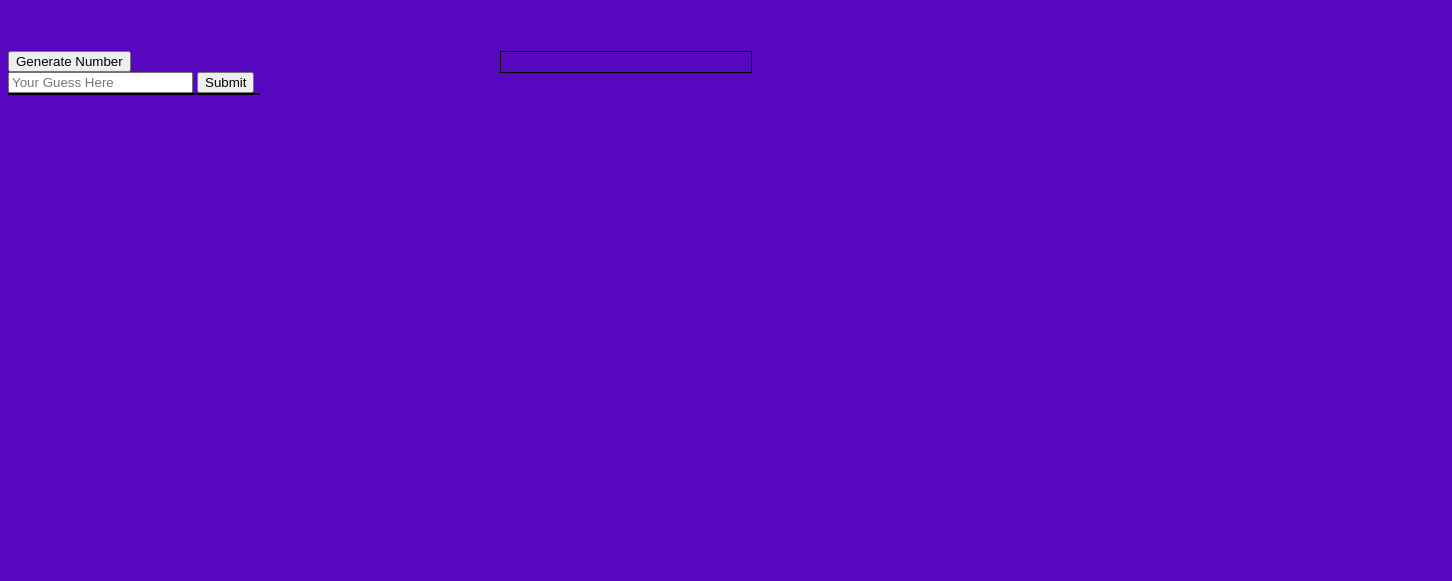
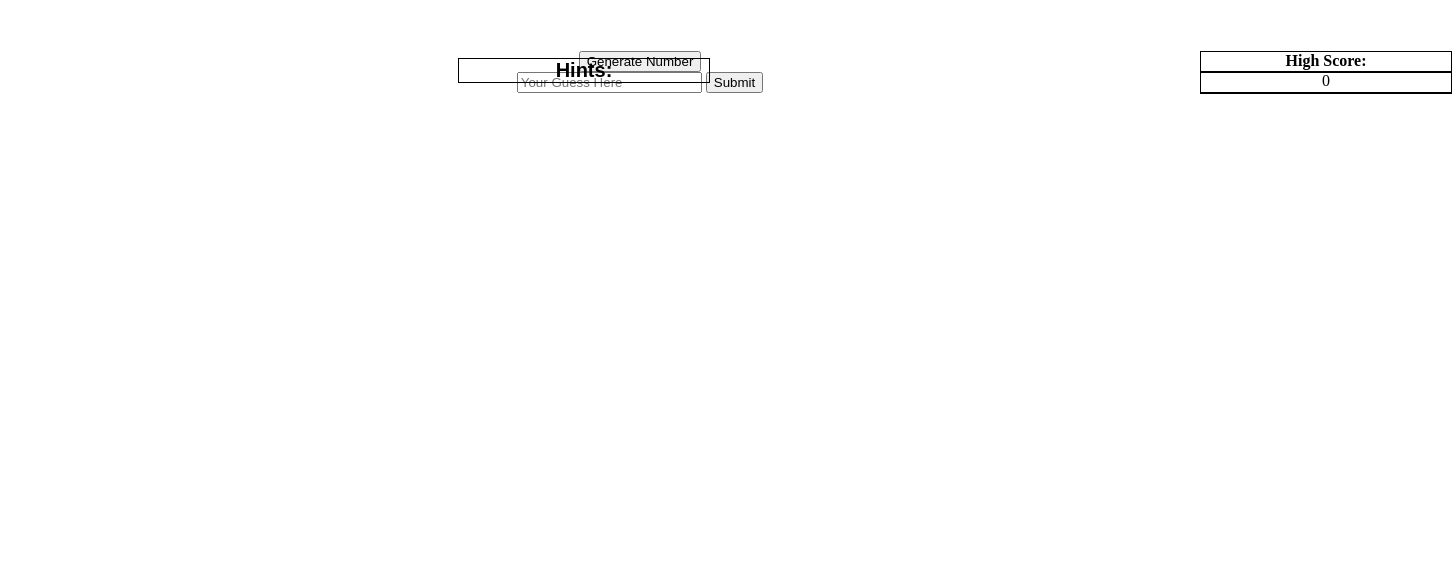
Before and after one commit to aiddao/ap-csp-performance, a plain HTML site: page index.html in a window 1280 px wide. Shown: the part 219-800 px from the top of the page, 1452 px wide, since content can reach past the window. Drawn offline with nearby package versions, Linux system fonts and the light colour scheme.

Commit message:
Co-authored-by: Anthony <AmyTheAtrocity@users.noreply.github.com>

```diff
--- a/index.html
+++ b/index.html
@@ -8,8 +8,12 @@
 
 <body>
 <h1 class = "title">Number Guessr</h1>
+<div id = "high-score-box"> High Score:
+  <div id = "high-score">
+  </div>
+</div>
 
-<div id = "score-box"></div>
+<div id = "score-box" placeholder = "Current Score">0</div>
 
 <!--button generates random number-->
 <button id = "genNumber">Generate Number</button>
@@ -21,8 +25,9 @@
 </form>
 
 <!--displays the hints-->
+<div id = "another-box">Hints:</div>
 <div id = "hint-box">
-  <div></div>
+  <div id="child"></div>
 </div>
 
   <script src="script.js"></script>
--- a/script.js
+++ b/script.js
@@ -6,7 +6,7 @@ let numGuess;
 let scoreBox = document.getElementById("score-box");
 let score = 0;
 let hintzList = [];
-let scoreList = [];
+let scoreList;
 if(localStorage.hintz){
     hintzList = JSON.parse(localStorage.hintz);
     for(i = 0, len = hintzList.length; i < len; i++){
@@ -52,13 +52,11 @@ function userInput(){
     HINTBOX.insertBefore(hint, HINTBOX.firstChild);
     if (guess == numGuess){
         hint.innerText = "YOU WIN!!!!!";
-        scoreList.push(score);
-        localStorage.setItem("scoreWin", JSON.stringify(scoreList));
-        //clear localStorage.hintz
-        localStorage.clear("hintz");
-        localStorage.clear("numHolder");
-        localStorage.clear("scorez");
-
+        if(scoreList < score){
+            scoreList = score;
+            localStorage.setItem("scoreWin", JSON.stringify(scoreList));
+        }
+        localStorage.removeItem("hintz","numHolder");
     }else{
         checkGuess(num);
         if(localStorage.hintz){
--- a/style.css
+++ b/style.css
@@ -1,21 +1,45 @@
 div {
+    position: relative;
     width: 250px;
-    border: 1px solid black;
+    border: 1px solid rgb(0, 0, 0);
 }
 
 #score-box {
     position: absolute;
-
-    left: 500px;
+    top: 290px;
+    left: 1200px;
     height: 20px;
     display:hidden;
 }
+#high-score-box {
+    font-weight: bold;
+    position: absolute;
+    left: 1200px;
+    height: 20px;
+    display:hidden;
+}
+#high-score {
+    top: 2px;
+    left: -1px;
+    height: 20px;
+}
+#another-box{
+    font-family:arial;
+    left: 450px;
+    top: -35px;
+    font-size: 20px;
+    font-weight: bold;
+    /*background-color: ;*/
+}
 #hint-box{
     border:0px;
+    top: -35px;
+    left: 450px;
 }
 body {
-    color: rgb(253, 244, 191);
-    background-color: rgb(87, 7, 192);
+    /*color: lemonChiffon;
+    background-color: rgb(47, 11, 100);*/
+    text-align: center;
 }
 h1 {
     font-size: 100px;
@@ -23,5 +47,5 @@ h1 {
     font-style: oblique;
     font-family: Georgia, 'Times New Roman', Times, serif;
 }
-<!-- font-size: 50px;-->
-<!--font-family: Avantgarde, TeX Gyre Adventor, URW Gothic L, sans-serif;-->
+#child{
+    border: 0px solid black;
```
